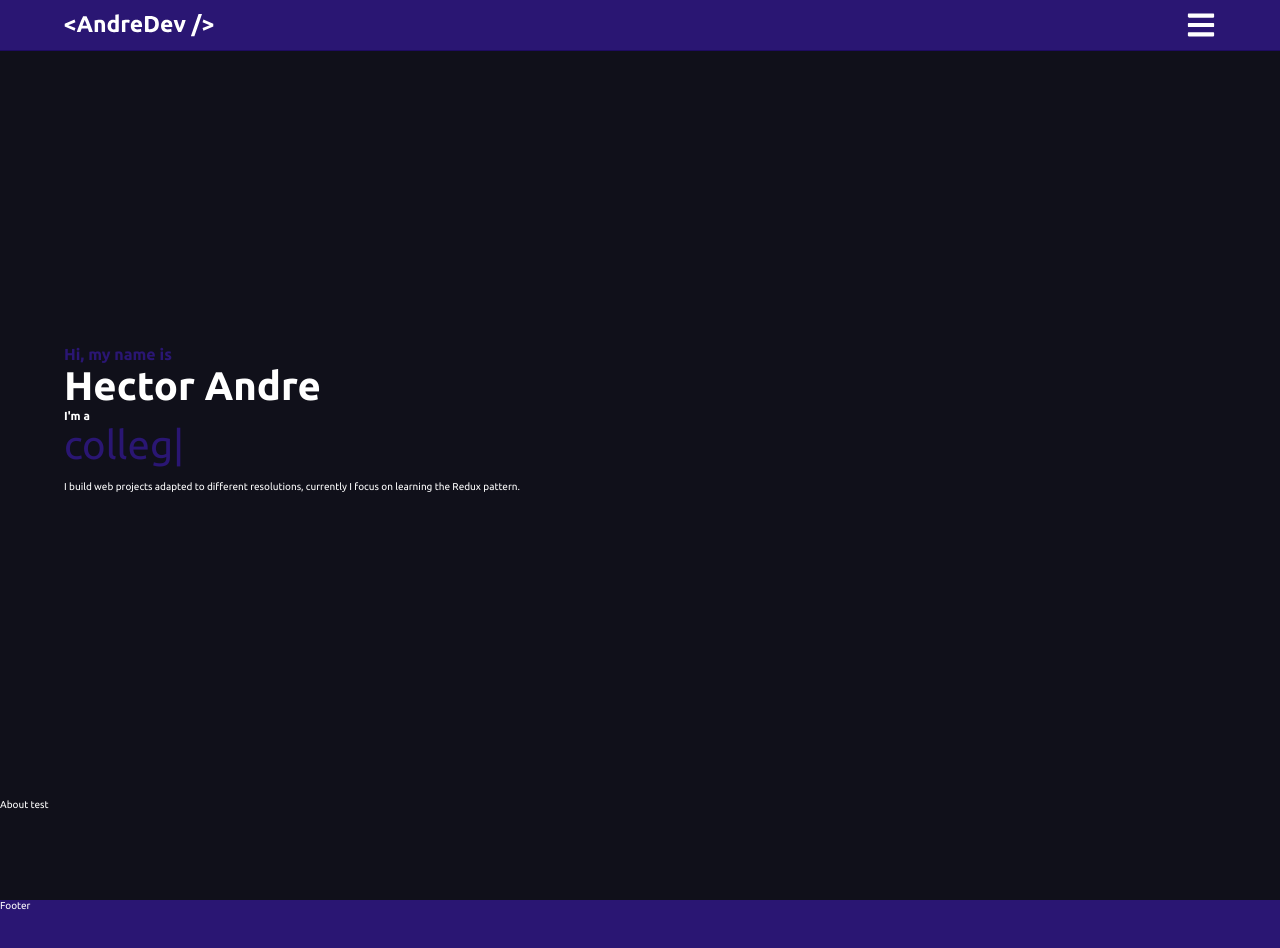
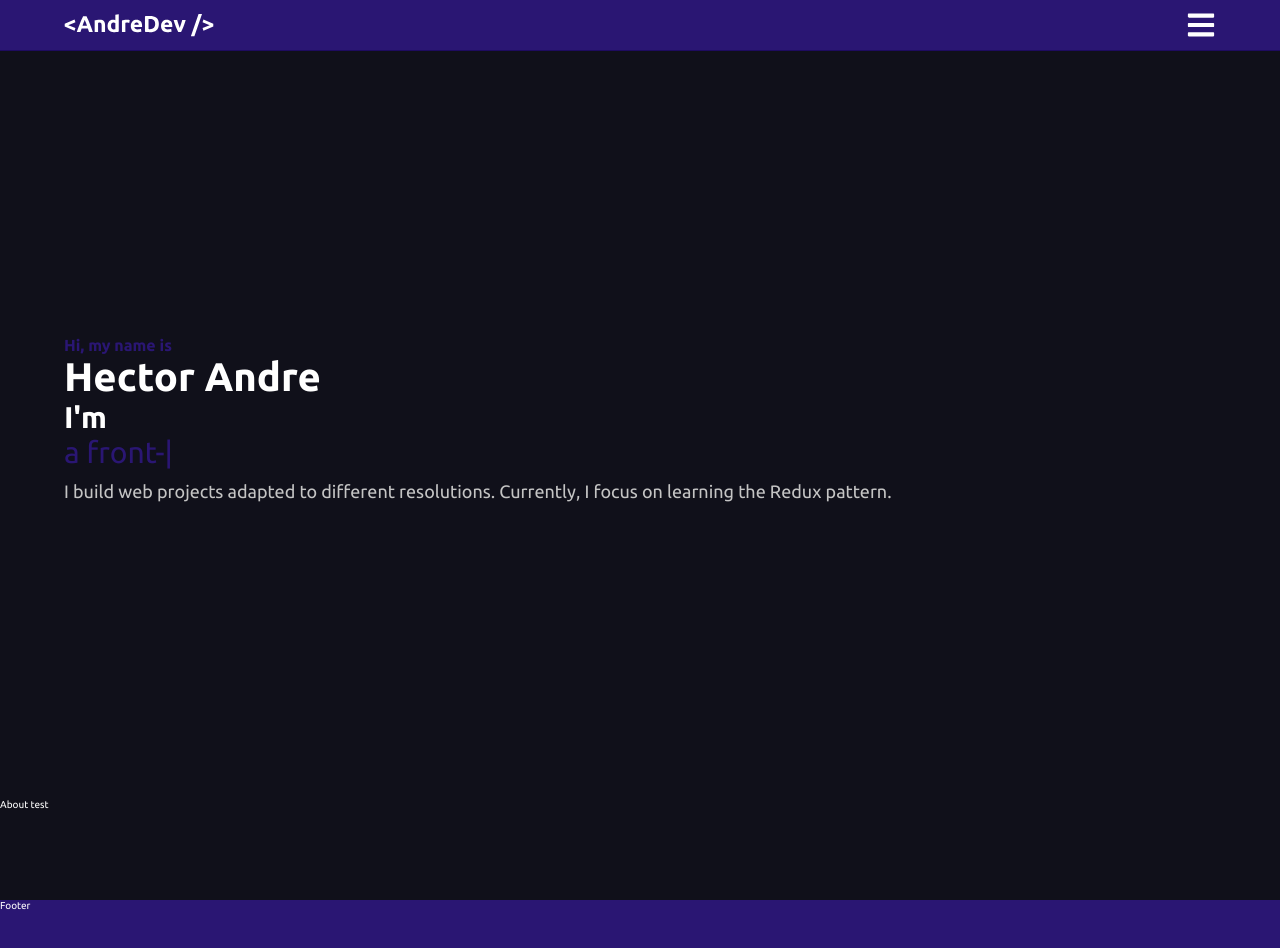
Before and after one commit to AndreDev12/portfolio, a React (Vite) app: page / in a window 1280 px wide. Built offline with nearby package versions, Linux system fonts and the light colour scheme.

Commit message:
Modifying the Home component

```diff
--- a/src/components/Home/Home.jsx
+++ b/src/components/Home/Home.jsx
@@ -10,19 +10,14 @@ const Home = () => {
   useEffect(() => {
     const options = {
       strings: [
-        'front-end developer',
-        'college student',
+        'a front-end developer',
+        'a college student',
         'self-taught'
       ],
-      // startDelay: 300,
-      // typeSpeed: 150,
-      // backDelay: 150,
-      // backSpeed: 150,
-      // smartBackspace: true,
-      // showCursor: false,
-      // loop: true,
-      typeSpeed: 50,
-      backSpeed: 50,
+      typeSpeed: 100,
+      backSpeed: 100,
+      backDelay: 1000,
+      loop: true
     };
 
     typed.current = new Typed(el.current, options);
@@ -41,10 +36,10 @@ const Home = () => {
             <h1>Hector Andre</h1>
           </div>
           <div>
-            <h3>I'm a</h3><span ref={el}></span>
+            <h3>I'm</h3><span ref={el}></span>
           </div>
           <div>
-            <p>I build web projects adapted to different resolutions, currently I focus on learning the Redux pattern.</p>
+            <p>I build web projects adapted to different resolutions. Currently, I focus on learning the Redux pattern.</p>
           </div>
         </div>
       </HomeDiv>
--- a/src/components/Home/styles.js
+++ b/src/components/Home/styles.js
@@ -16,16 +16,25 @@ export const HomeDiv = styled.div`
     display: flex;
     align-items: center;
     h2{
-        font-size: ${({theme}) => theme.fonts.sizes.md};
+        font-size: ${({theme}) => theme.fonts.sizes.test1};
         color: ${({theme}) => theme.colors.purple};
     }
     h1{
-        font-size: ${({theme}) => theme.fonts.sizes.test1};
+        font-size: ${({theme}) => theme.fonts.sizes.test4};
         /* color: ${({theme}) => theme.colors.purple} */
+        /* font-weight: 400; */
+    }
+    h3{
+        font-size: ${({theme}) => theme.fonts.sizes.test3};
     }
     span{
-        font-size: ${({theme}) => theme.fonts.sizes.test1};
+        font-size: ${({theme}) => theme.fonts.sizes.test3};
         color: ${({theme}) => theme.colors.purple};
+    }
+    p{
+        color: ${({theme}) => theme.colors.gray};
+        font-size: ${({theme}) => theme.fonts.sizes.test2};
+        line-height: 1.3;
     }
 `;
 
--- a/src/styles/theme.js
+++ b/src/styles/theme.js
@@ -31,7 +31,10 @@ export const theme = {
         lg: '1.8rem',
         xl: '2.6rem',
         // new sizes
-        test1: '4rem',
+        test1: '1.6rem',
+        test2: '1.8rem',
+        test3: '3rem',
+        test4: '4rem',
       },
       weights: {
         light: 300,
```
Also changed, not shown: 1 other file (tests, documents, lock files or other folders).
